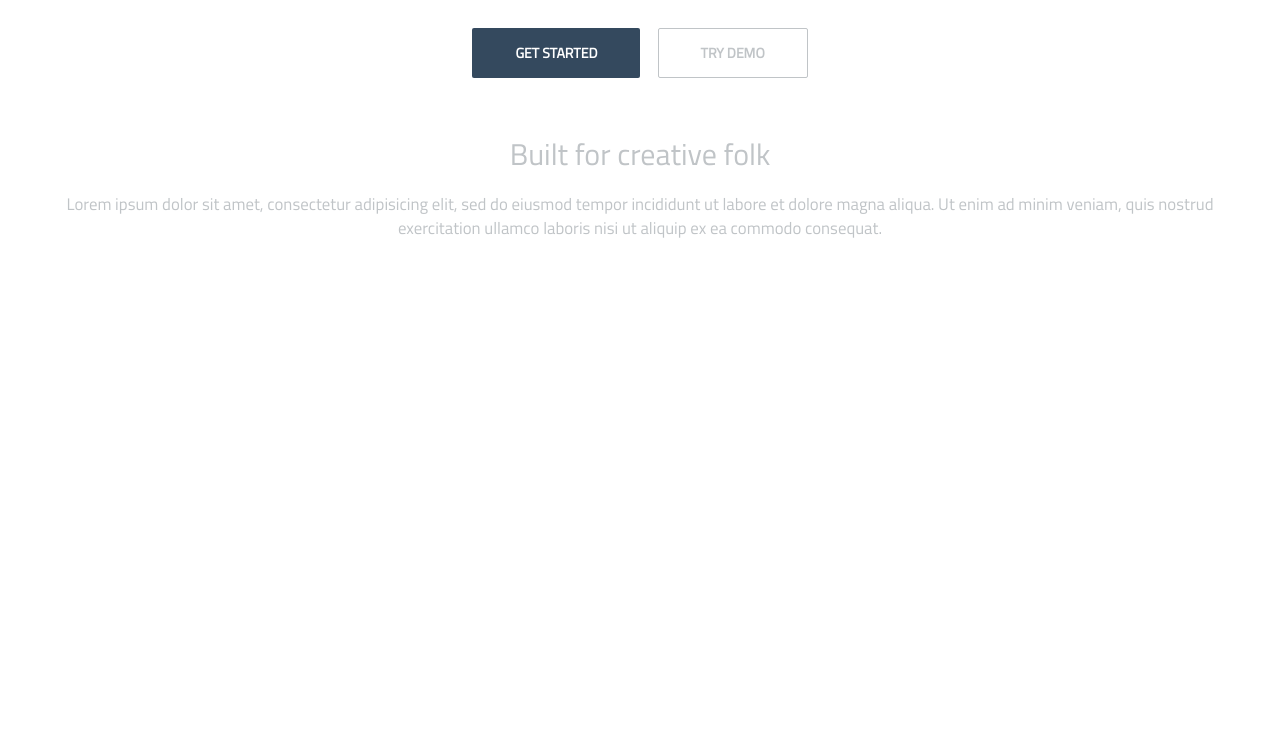
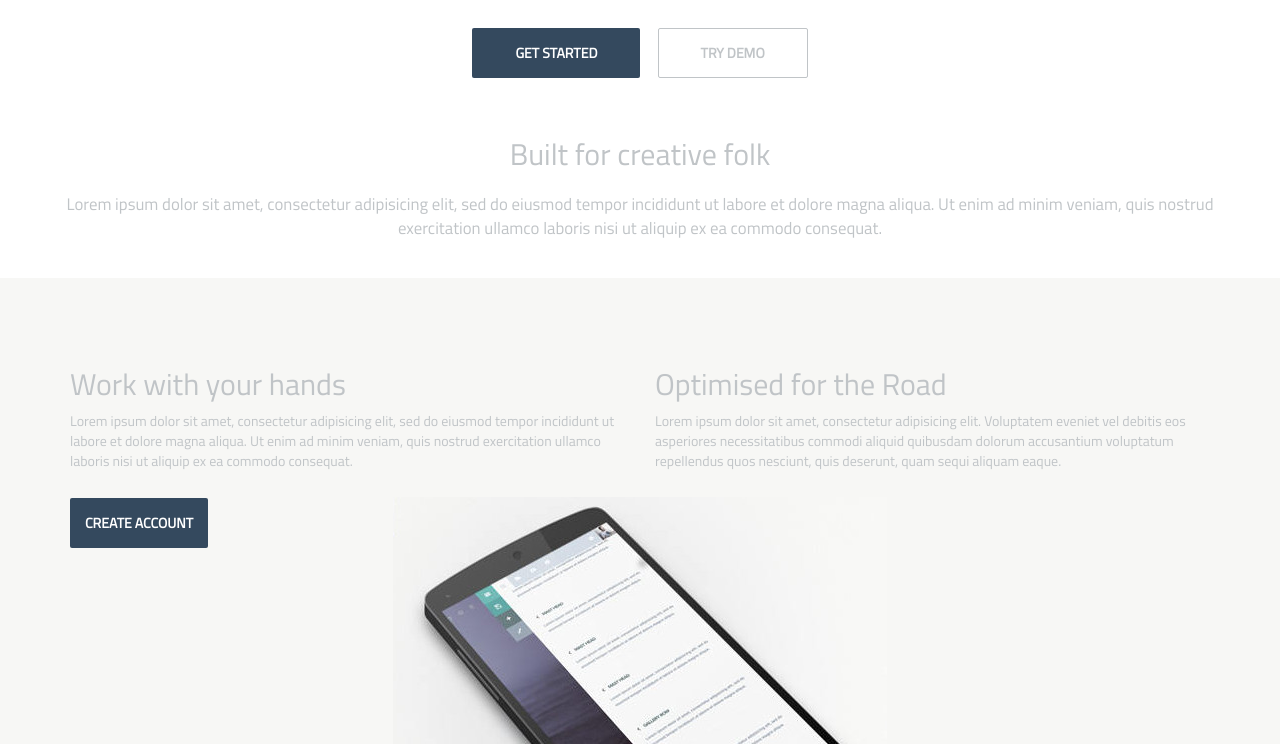
Before and after one commit to Boasbabs/builder.io, a plain HTML site: page index.html in a window 1280 px wide. Shown: the part 1115-1859 px from the top of the page. Before the commit the page ends 1393 px from the top, so only its background shows below. Drawn offline with nearby package versions, Linux system fonts and the light colour scheme.

Commit message:
Features slide

```diff
--- a/css/src/app.scss
+++ b/css/src/app.scss
@@ -1,4 +1,5 @@
 @import "theme",
         "common",
         "landing",
-       "intro";
+       "intro",
+       "features";
--- a/css/src/common.scss
+++ b/css/src/common.scss
@@ -4,6 +4,7 @@ body {
 }
 
 .btn-solid {
+  background-color: $primary-color;
   color: $light-font-color;
   border-radius: 2px;
   text-transform: uppercase;
--- /dev/null
+++ b/css/src/features.scss
@@ -0,0 +1,12 @@
+#features {
+  background-color: #f7f7f5;
+  background-image: url("../img/slanted-phone.jpg");
+  background-repeat: no-repeat;
+  background-position: center bottom;
+  padding: 5em 0 14em;
+
+  a.btn-solid {
+    margin-top: 1.2em;
+  }
+
+}
--- a/index.html
+++ b/index.html
@@ -26,7 +26,7 @@
       <a href="#" class="btn btn-lg  btn-solid action">Sign Up</a>
       <!-- For the image on the landing sectiond -->
       <div class="image-container">
-        <img src="img/web2.jpg" alt="website" class="img-responsive"/>
+        <img src="img/desktop.jpg" alt="website" class="img-responsive"/>
         <div class="caption">
           <p class="title"> A rapid approach to get websites done.</p>
           <p class="date"> September 19, 2016 </p>
@@ -48,5 +48,20 @@
     <h2>Built for creative folk</h2>
     <p>Lorem ipsum dolor sit amet, consectetur adipisicing elit, sed do eiusmod tempor incididunt ut labore et dolore magna aliqua. Ut enim ad minim veniam, quis nostrud exercitation ullamco laboris nisi ut aliquip ex ea commodo consequat.</p>
   </section>
+  <section id="features">
+    <div class="container">
+      <div class="row">
+        <div class="col-sm-6">
+          <h2>Work with your hands</h2>
+          <p>Lorem ipsum dolor sit amet, consectetur adipisicing elit, sed do eiusmod tempor incididunt ut labore et dolore magna aliqua. Ut enim ad minim veniam, quis nostrud exercitation ullamco laboris nisi ut aliquip ex ea commodo consequat.</p>
+          <a href="#" class="btn btn-solid">Create account</a>
+        </div>
+        <div class="col-sm-6">
+          <h2>Optimised for the Road</h2>
+          <p>Lorem ipsum dolor sit amet, consectetur adipisicing elit. Voluptatem eveniet vel debitis eos asperiores necessitatibus commodi aliquid quibusdam dolorum accusantium voluptatum repellendus quos nesciunt, quis deserunt, quam sequi aliquam eaque.</p>
+        </div>
+      </div>
+    </div>
+  </section>
 </body>
 </html>
```
Also changed, not shown: css/app.css, img/desktop.jpg (renamed from img/web2.jpg), img/slanted-phone.jpg (added), img/web.jpg (deleted), 1 other file.
